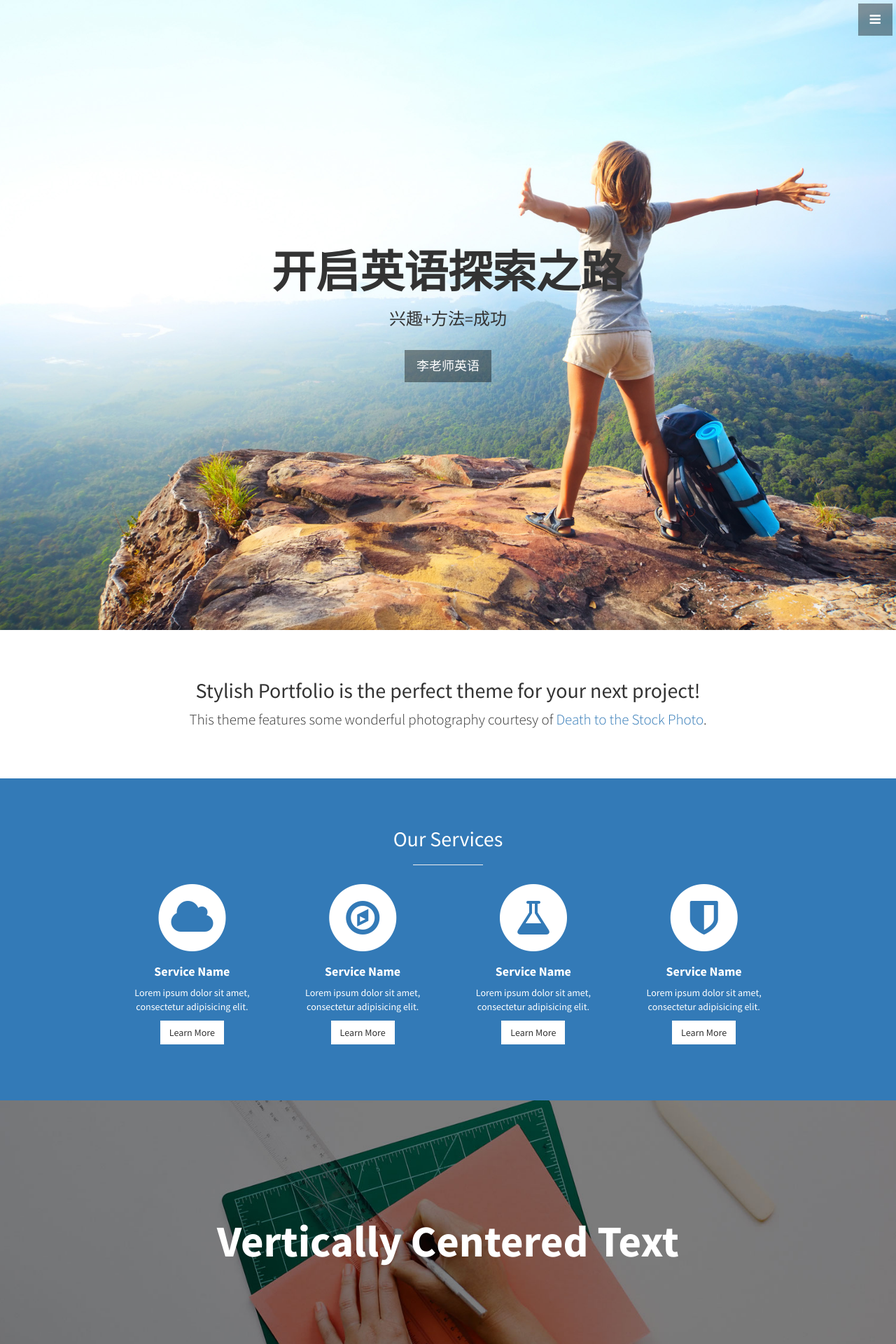
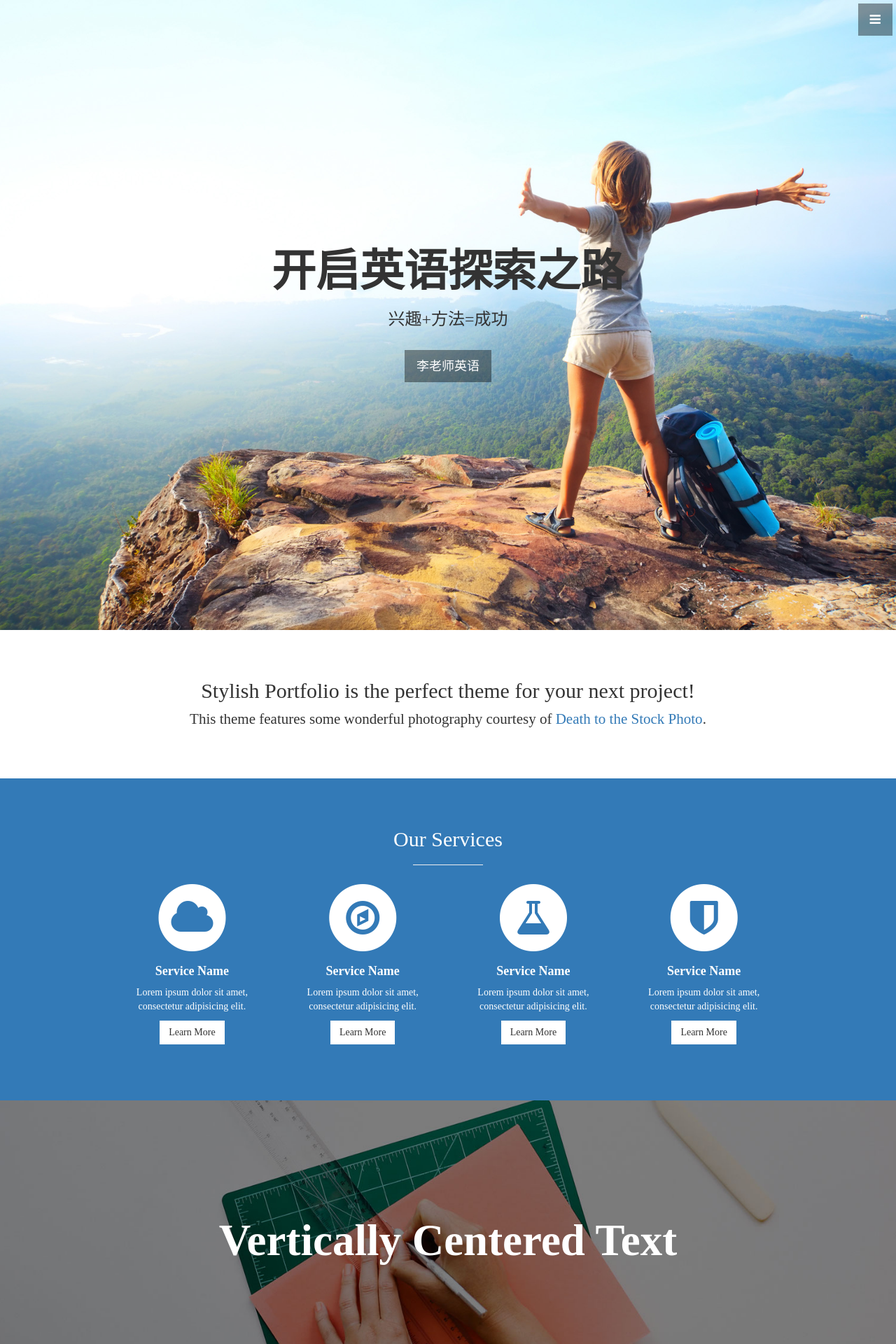
Before and after one commit to doudoumao1031/jekyll_demo, a Jekyll site: the page built from index.html, in a window 1280 px wide. Shown: the top 1920 px of the page at 70% size. Built offline with Jekyll 4.4.1, drawn with Linux system fonts in a browser that asks for light colours.

Commit message:
font-family_changed

```diff
--- a/css/stylish-portfolio.css
+++ b/css/stylish-portfolio.css
@@ -13,7 +13,7 @@ body {
 }
 
 body {
-    font-family: "Source Sans Pro","Helvetica Neue",Helvetica,Arial,sans-serif;
+    font-family:"微软雅黑" , "Microsoft YaHei";
 }
 
 .text-vertical-center {
```
